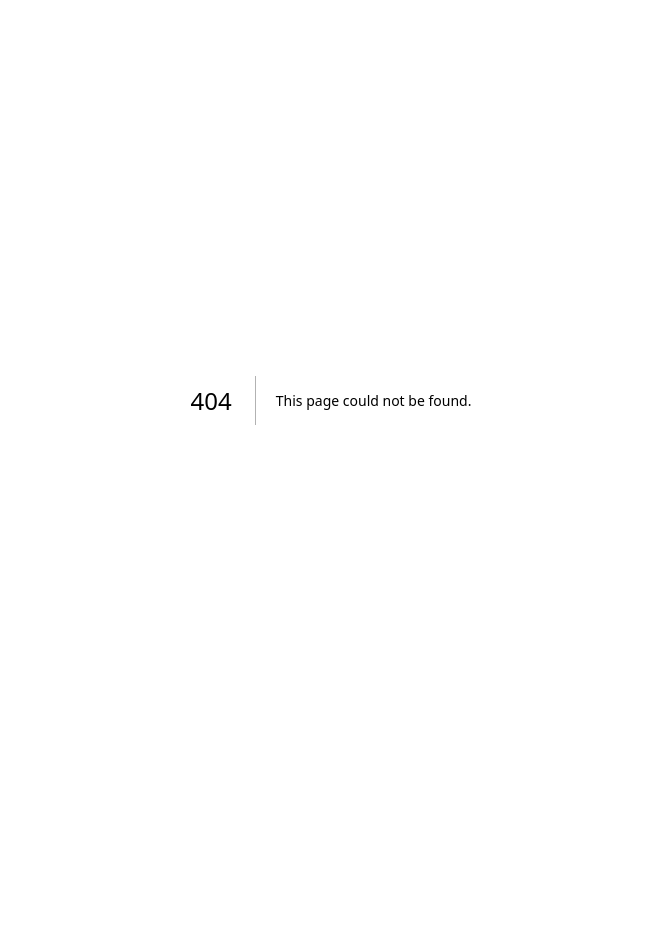
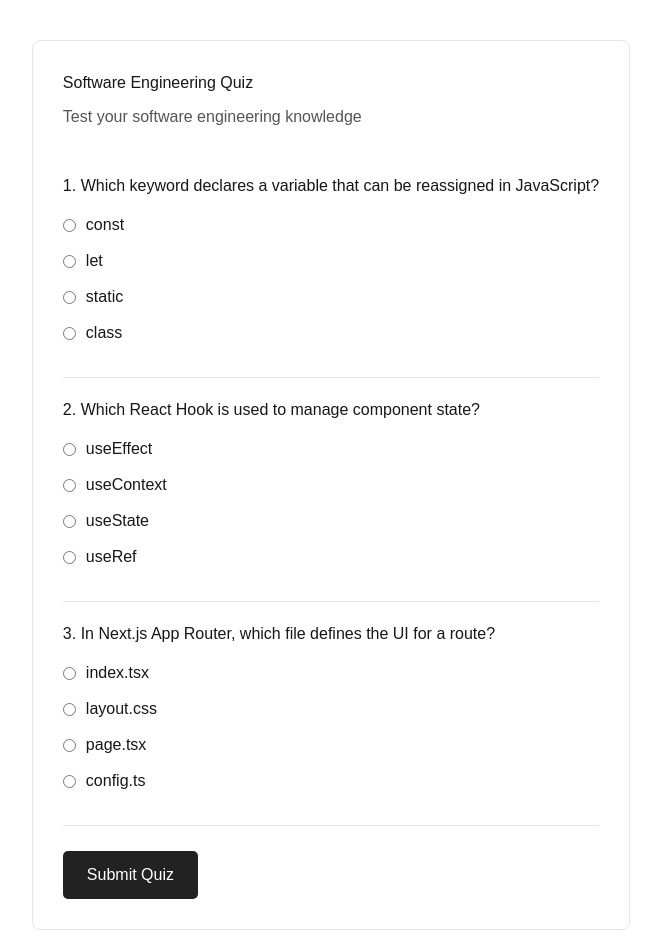
Before and after one commit to karenmavieira-byte/fundamentals-nextjs-project, a Next.js app: page /quiz in a window 1280 px wide. Before the commit this address had no page. Shown: the top 952 px of the page, without its empty margins (309-970 px from the left). Before the commit the page ends 800 px from the top, so only its background shows below. Built offline with nearby package versions, Linux system fonts and the light colour scheme.

Commit message:
Complete software engineering quiz

```diff
--- a/app/globals.css
+++ b/app/globals.css
@@ -147,3 +147,78 @@ input[type="number"] {
     padding: 20px;
   }
 }
+
+/* Quiz */
+
+.quiz-container {
+  max-width: 650px;
+  margin: 40px auto;
+  padding: 30px;
+  background: white;
+  border: 1px solid #e5e5e5;
+  border-radius: 8px;
+}
+
+.quiz-container h1 {
+  margin-bottom: 10px;
+}
+
+.quiz-container h2 {
+  margin-bottom: 25px;
+  color: #555;
+}
+
+.quiz-question {
+  padding: 20px 0;
+  border-bottom: 1px solid #e5e5e5;
+}
+
+.quiz-question h3 {
+  margin-bottom: 15px;
+}
+
+.quiz-option {
+  display: flex;
+  align-items: center;
+  gap: 10px;
+  margin: 12px 0;
+  cursor: pointer;
+}
+
+.quiz-option input {
+  cursor: pointer;
+}
+
+.quiz-button {
+  margin-top: 25px;
+  padding: 12px 24px;
+  background: #222;
+  color: white;
+  border: none;
+  border-radius: 5px;
+  cursor: pointer;
+}
+
+.quiz-button:hover {
+  background: #444;
+}
+
+.quiz-error {
+  color: #c62828;
+  margin-top: 15px;
+}
+
+.correct-answer {
+  color: #287a3d;
+  font-weight: 600;
+}
+
+.incorrect-answer {
+  color: #c62828;
+  font-weight: 600;
+}
+
+.quiz-result {
+  margin-top: 25px;
+  padding-top: 15px;
+}
--- /dev/null
+++ b/app/quiz/page.tsx
@@ -0,0 +1,122 @@
+
+"use client";
+
+import { useState } from "react";
+
+const questions = [
+  {
+    id: 1,
+    question:
+      "Which keyword declares a variable that can be reassigned in JavaScript?",
+    options: ["const", "let", "static", "class"],
+    correctAnswer: "let",
+  },
+  {
+    id: 2,
+    question: "Which React Hook is used to manage component state?",
+    options: ["useEffect", "useContext", "useState", "useRef"],
+    correctAnswer: "useState",
+  },
+  {
+    id: 3,
+    question:
+      "In Next.js App Router, which file defines the UI for a route?",
+    options: ["index.tsx", "layout.css", "page.tsx", "config.ts"],
+    correctAnswer: "page.tsx",
+  },
+];
+
+export default function Quiz() {
+  const [answers, setAnswers] = useState<{ [key: number]: string }>({});
+  const [score, setScore] = useState<number | null>(null);
+  const [error, setError] = useState("");
+
+  const handleSubmit = () => {
+    if (Object.keys(answers).length !== questions.length) {
+      setError("Please answer all questions before submitting.");
+      return;
+    }
+
+    let correctAnswers = 0;
+
+    questions.forEach((question) => {
+      if (answers[question.id] === question.correctAnswer) {
+        correctAnswers++;
+      }
+    });
+
+    setScore(correctAnswers);
+    setError("");
+  };
+
+  const handleRestart = () => {
+    setAnswers({});
+    setScore(null);
+    setError("");
+  };
+
+  return (
+    <main className="quiz-container">
+      <h1>Software Engineering Quiz</h1>
+      <h2>Test your software engineering knowledge</h2>
+
+      {questions.map((question) => (
+        <section key={question.id} className="quiz-question">
+          <h3>{question.id}. {question.question}</h3>
+
+          {question.options.map((option) => (
+            <label key={option} className="quiz-option">
+              <input
+                type="radio"
+                name={`question-${question.id}`}
+                value={option}
+                checked={answers[question.id] === option}
+                disabled={score !== null}
+                onChange={() =>
+                  setAnswers({
+                    ...answers,
+                    [question.id]: option,
+                  })
+                }
+              />
+              {option}
+            </label>
+          ))}
+
+          {score !== null && (
+            <p className={
+              answers[question.id] === question.correctAnswer
+                ? "correct-answer"
+                : "incorrect-answer"
+            }>
+              {answers[question.id] === question.correctAnswer
+                ? "Correct!"
+                : `Incorrect. Correct answer: ${question.correctAnswer}`}
+            </p>
+          )}
+        </section>
+      ))}
+
+      {error && <p className="quiz-error">{error}</p>}
+
+      {score === null ? (
+        <button onClick={handleSubmit} className="quiz-button">
+          Submit Quiz
+        </button>
+      ) : (
+        <section className="quiz-result">
+          <h2>Your score: {score} / {questions.length}</h2>
+          <p>
+            {score === questions.length
+              ? "Excellent! You answered all questions correctly."
+              : "Good effort! Keep practising."}
+          </p>
+
+          <button onClick={handleRestart} className="quiz-button">
+            Try Again
+          </button>
+        </section>
+      )}
+    </main>
+  );
+}
```
